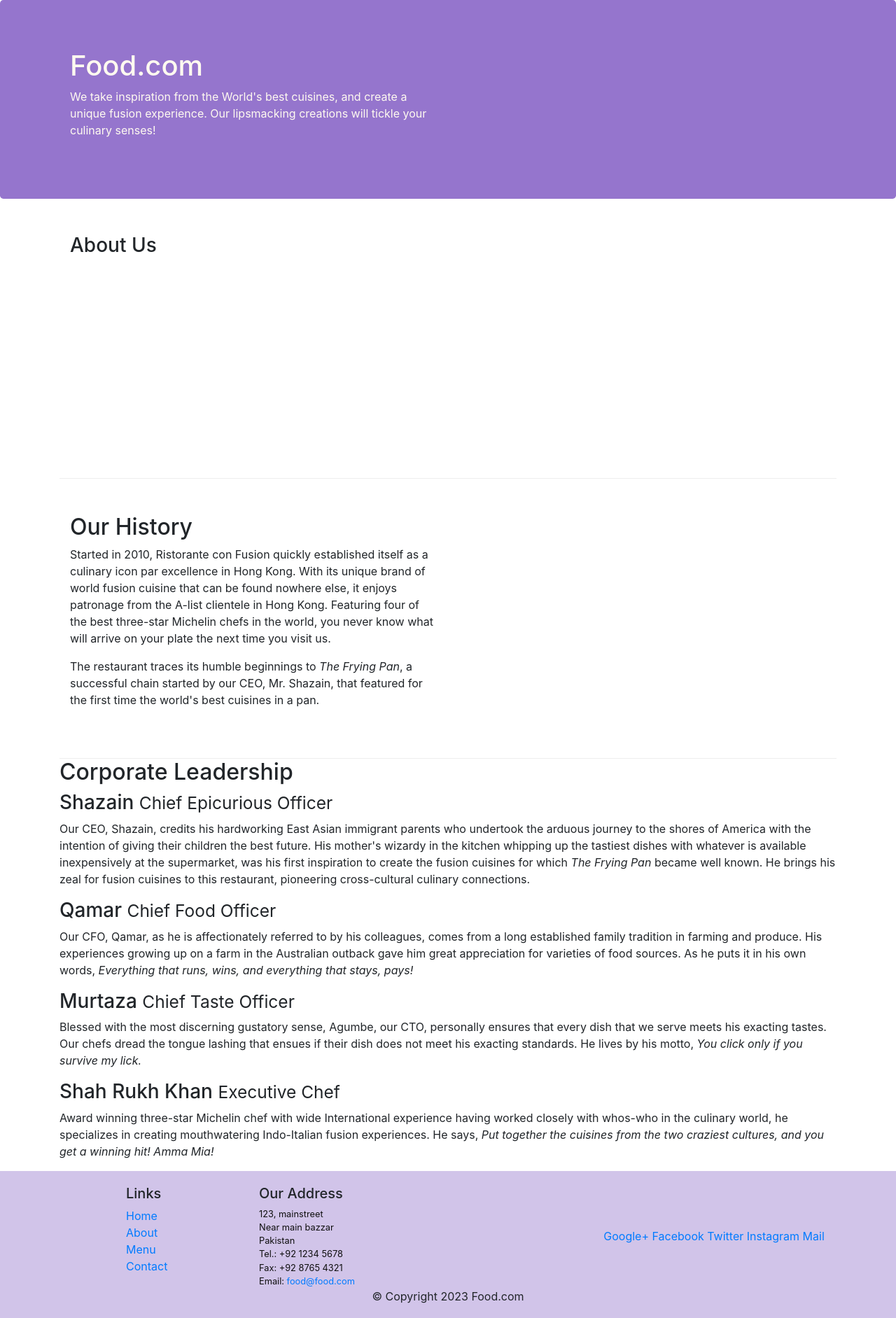
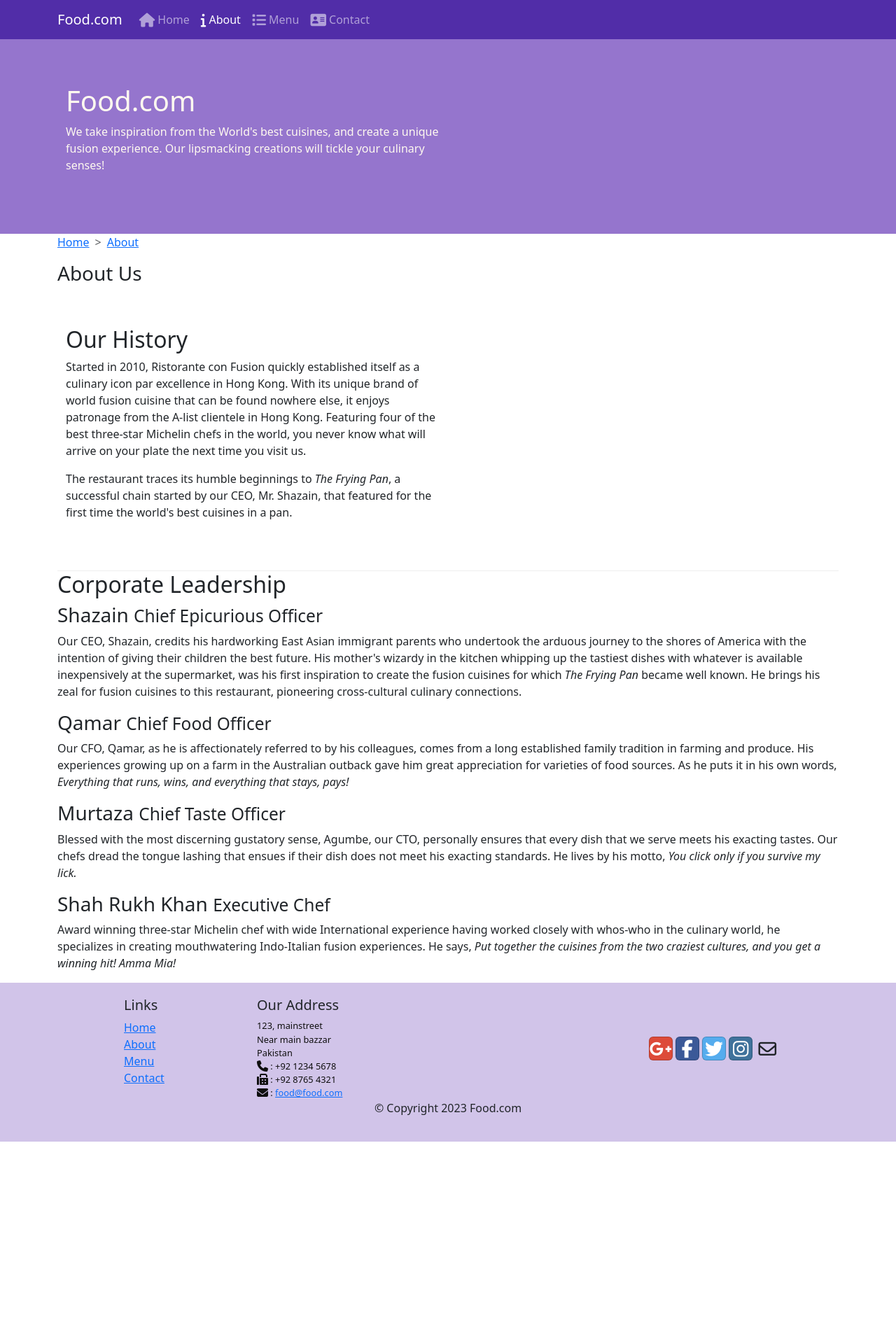
Before and after one commit to mssohail-cloud/bootstrap-course, a plain HTML site: page aboutus.html in a window 1280 px wide. Shown: the whole page at 70% size. After the commit the page ends 1631 px from the top, so only its background shows below. Drawn offline with nearby package versions, Linux system fonts and the light colour scheme.

Commit message:
second commit

```diff
--- a/aboutus.html
+++ b/aboutus.html
@@ -1,14 +1,47 @@
 <!DOCTYPE html>
 <html lang="en">
   <head>
-    <meta charset="UTF-8">
-    <meta http-equiv="X-UA-Compatible" content="IE=edge">
-    <meta name="viewport" content="width=device-width, initial-scale=1.0">
-    <link rel="stylesheet" href="node_modules/bootstrap/dist/css/bootstrap.min.css">
-    <link rel="stylesheet" href="css/styles.css">
+    <meta charset="UTF-8" />
+    <meta http-equiv="X-UA-Compatible" content="IE=edge" />
+    <meta name="viewport" content="width=device-width, initial-scale=1.0" />
+    <link
+      rel="stylesheet"
+      href="node_modules/bootstrap/dist/css/bootstrap.min.css"
+    />
+    <link rel="stylesheet" href="node_modules/font-awesome/css/font-awesome.min.css">
+    <link rel="stylesheet" href="node_modules/bootstrap-social/bootstrap-social.css">
+    <link rel="stylesheet" href="css/styles.css" />
     <title>About Us</title>
   </head>
   <body>
+    <nav class="navbar navbar-dark navbar-expand-sm fixed-top">
+      <div class="container">
+        <button
+          class="navbar-toggler"
+          type="button"
+          data-bs-toggle="collapse"
+          data-bs-target="#Navbar"
+        >
+          <span class="navbar-toggler-icon"></span>
+        </button>
+
+        <a class="navbar-brand mr-auto" href="./index.html">Food.com</a>
+
+        <div class="collapse navbar-collapse" id="Navbar">
+          <ul class="navbar-nav mr-auto">
+            <li class="nav-item">
+              <a class="nav-link" href="./index.html"><span class="fa fa-home fa-lg"></span> Home</a>
+            </li>
+            <li class="nav-item">
+              <a class="nav-link active" href="#"><span class="fa fa-info fa-lg"></span> About</a>
+            </li>
+            <li class="nav-item"><a class="nav-link" href="#"><span class="fa fa-list fa-lg"></span> Menu</a></li>
+            <li class="nav-item"><a class="nav-link" href="#"><span class="fa fa-address-card fa-lg"></span> Contact</a></li>
+          </ul>
+        </div>
+      </div>
+    </nav>
+
     <header class="rounded-lg hero">
       <div class="container">
         <div class="row row-header">
@@ -20,15 +53,24 @@
               your culinary senses!
             </p>
           </div>
-            <div class="col-12 col-sm-6">
-
-            </div>
+          <div class="col-12 col-sm-6"></div>
         </div>
       </div>
     </header>
 
     <div class="container">
-        <div class="row row-content">
+      <div class="row">
+        <nav style="--bs-breadcrumb-divider:'>'; " aria-label="breadcrumb">
+          <ol class="col-12 breadcrumb">
+              <li class="breadcrumb-item">
+                <a href="./index.html">Home</a>
+              </li>
+              <li class="breadcrumb-item active">
+                <a href="#">About</a>
+              </li>
+          </ol>
+
+        </nav>
         <div class="col">
           <h3>About Us</h3>
         </div>
@@ -48,13 +90,11 @@
           <p>
             The restaurant traces its humble beginnings to
             <em>The Frying Pan</em>, a successful chain started by our CEO, Mr.
-            Shazain, that featured for the first time the world's best
-            cuisines in a pan.
+            Shazain, that featured for the first time the world's best cuisines
+            in a pan.
           </p>
         </div>
-            <div class="col col-sm">
-
-            </div>
+        <div class="col col-sm"></div>
       </div>
 
       <div>
@@ -62,12 +102,12 @@
           <h2>Corporate Leadership</h2>
           <h3>Shazain <small>Chief Epicurious Officer</small></h3>
           <p class="d-none d-sm-block">
-            Our CEO, Shazain, credits his hardworking East Asian immigrant parents
-            who undertook the arduous journey to the shores of America with the
-            intention of giving their children the best future. His mother's
-            wizardy in the kitchen whipping up the tastiest dishes with whatever
-            is available inexpensively at the supermarket, was his first
-            inspiration to create the fusion cuisines for which
+            Our CEO, Shazain, credits his hardworking East Asian immigrant
+            parents who undertook the arduous journey to the shores of America
+            with the intention of giving their children the best future. His
+            mother's wizardy in the kitchen whipping up the tastiest dishes with
+            whatever is available inexpensively at the supermarket, was his
+            first inspiration to create the fusion cuisines for which
             <em>The Frying Pan</em> became well known. He brings his zeal for
             fusion cuisines to this restaurant, pioneering cross-cultural
             culinary connections.
@@ -111,7 +151,7 @@
           <div class="col-4 offset-1 col-sm-2">
             <h5>Links</h5>
             <ul class="list-unstyled">
-                <li><a href="#">Home</a></li>
+              <li><a href="./index.html">Home</a></li>
               <li><a href="#">About</a></li>
               <li><a href="#">Menu</a></li>
               <li><a href="#">Contact</a></li>
@@ -123,20 +163,19 @@
               123, mainstreet<br />
               Near main bazzar<br />
               Pakistan<br />
-                Tel.: +92 1234 5678<br />
-                Fax: +92 8765 4321<br />
-                Email: <a href="mailto:food@food.com">food@food.com</a>
+              <i class="fa fa-phone fa-lg"></i> : +92 1234 5678<br />
+              <i class="fa fa-fax fa-lg"></i> : +92 8765 4321<br />
+              <i class="fa fa-envelope fa-lg"></i> : <a href="mailto:food@food.com">food@food.com</a>
             </address>
           </div>
 
           <div class="col-12 col-sm-4 align-self-center">
             <div class="text-center">
-
-                  <a href="http://google.com/+">Google+</a>
-                  <a href="http://www.facebook.com/">Facebook</a>
-                  <a href="http://www.twitter.com/in/">Twitter</a>
-                  <a href="http://Instagram.com/">Instagram</a>
-                  <a href="mailto:">Mail</a>
+              <a class="btn btn-social-icon btn-google" href="http://google.com/+"><i class="fa fa-google-plus fa-lg"></i></a>
+              <a class="btn btn-social-icon btn-facebook" href="http://www.facebook.com/"><i class="fa fa-facebook fa-lg"></i></a>
+              <a class="btn btn-social-icon btn-twitter" href="http://www.twitter.com/in/"><i class="fa fa-twitter fa-lg"></i></a>
+              <a class="btn btn-social-icon btn-instagram" href="http://Instagram.com/"><i class="fa fa-instagram fa-lg"></i></a>
+              <a class="btn btn-social-icon" href="mailto:"><i class="fa fa-envelope-o fa-lg"></i></a>
             </div>
           </div>
         </div>
--- a/css/styles.css
+++ b/css/styles.css
@@ -28,3 +28,12 @@
     margin: 0px;
     color: #0f0f0f;
 }
+
+body{
+    padding: 50px 0px 0px 0px;
+    z-index: 0;
+}
+
+.navbar-dark{
+    background-color: #512DA8;
+}
--- a/index.html
+++ b/index.html
@@ -10,10 +10,41 @@
       href="node_modules/bootstrap/dist/css/bootstrap.min.css"
     />
 
-    <link rel="stylesheet" href="css/styles.css">
+    <link rel="stylesheet" href="node_modules/font-awesome/css/font-awesome.min.css">
+    <link rel="stylesheet" href="node_modules/bootstrap-social/bootstrap-social.css">
+
+    <link rel="stylesheet" href="css/styles.css" />
   </head>
 
   <body>
+    <nav class="navbar navbar-dark navbar-expand-sm fixed-top">
+      <div class="container">
+        <button
+          class="navbar-toggler"
+          type="button"
+          data-bs-toggle="collapse"
+          data-bs-target="#Navbar"
+        >
+          <span class="navbar-toggler-icon"></span>
+        </button>
+
+        <a class="navbar-brand mr-auto" href="#">Food.com</a>
+
+        <div class="collapse navbar-collapse" id="Navbar">
+          <ul class="navbar-nav mr-auto">
+            <li class="nav-item">
+              <a class="nav-link active" href="#"><span class="fa fa-home fa-lg"></span> Home</a>
+            </li>
+            <li class="nav-item">
+              <a class="nav-link" href="./aboutus.html"><span class="fa fa-info fa-lg"></span> About</a>
+            </li>
+            <li class="nav-item"><a class="nav-link" href="#"><span class="fa fa-list fa-lg"></span> Menu</a></li>
+            <li class="nav-item"><a class="nav-link" href="#"><span class="fa fa-address-card fa-lg"></span> Contact</a></li>
+          </ul>
+        </div>
+      </div>
+    </nav>
+
     <header class="rounded-lg hero">
       <div class="container">
         <div class="row row-header">
@@ -25,9 +56,7 @@
               your culinary senses!
             </p>
           </div>
-          <div class="col-12 col-sm-6">
-
-          </div>
+          <div class="col-12 col-sm-6"></div>
         </div>
       </div>
     </header>
@@ -87,7 +116,7 @@
             <h5>Links</h5>
             <ul class="list-unstyled">
               <li><a href="#">Home</a></li>
-              <li><a href="#">About</a></li>
+              <li><a href="./aboutus.html">About</a></li>
               <li><a href="#">Menu</a></li>
               <li><a href="#">Contact</a></li>
             </ul>
@@ -98,23 +127,22 @@
               123, mainstreet<br />
               Near main bazzar<br />
               Pakistan<br />
-              Tel.: +92 1234 5678<br />
-              Fax: +92 8765 4321<br />
-              Email: <a href="mailto:food@food.com">food@food.com</a>
+              <i class="fa fa-phone fa-lg"></i> : +92 1234 5678<br />
+              <i class="fa fa-fax fa-lg"></i> : +92 8765 4321<br />
+              <i class="fa fa-envelope fa-lg"></i> : <a href="mailto:food@food.com">food@food.com</a>
             </address>
           </div>
 
-            <div class="col-12 col-sm-4 align-self-center">
-              <div class="text-center">
-
-                <a href="http://google.com/+">Google+</a>
-                <a href="http://www.facebook.com/">Facebook</a>
-                <a href="http://www.twitter.com/in/">Twitter</a>
-                <a href="http://Instagram.com/">Instagram</a>
-                <a href="mailto:">Mail</a>
-              </div>
+          <div class="col-12 col-sm-4 align-self-center">
+            <div class="text-center">
+              <a class="btn btn-social-icon btn-google" href="http://google.com/+"><i class="fa fa-google-plus fa-lg"></i></a>
+              <a class="btn btn-social-icon btn-facebook" href="http://www.facebook.com/"><i class="fa fa-facebook fa-lg"></i></a>
+              <a class="btn btn-social-icon btn-twitter" href="http://www.twitter.com/in/"><i class="fa fa-twitter fa-lg"></i></a>
+              <a class="btn btn-social-icon btn-instagram" href="http://Instagram.com/"><i class="fa fa-instagram fa-lg"></i></a>
+              <a class="btn btn-social-icon" href="mailto:"><i class="fa fa-envelope-o fa-lg"></i></a>
             </div>
           </div>
+        </div>
 
         <div class="row justify-content-center">
           <div class="col-auto">
```
Also changed, not shown: package-lock.json, 1 other file. Lines whose indentation alone changed are shown as unchanged.
